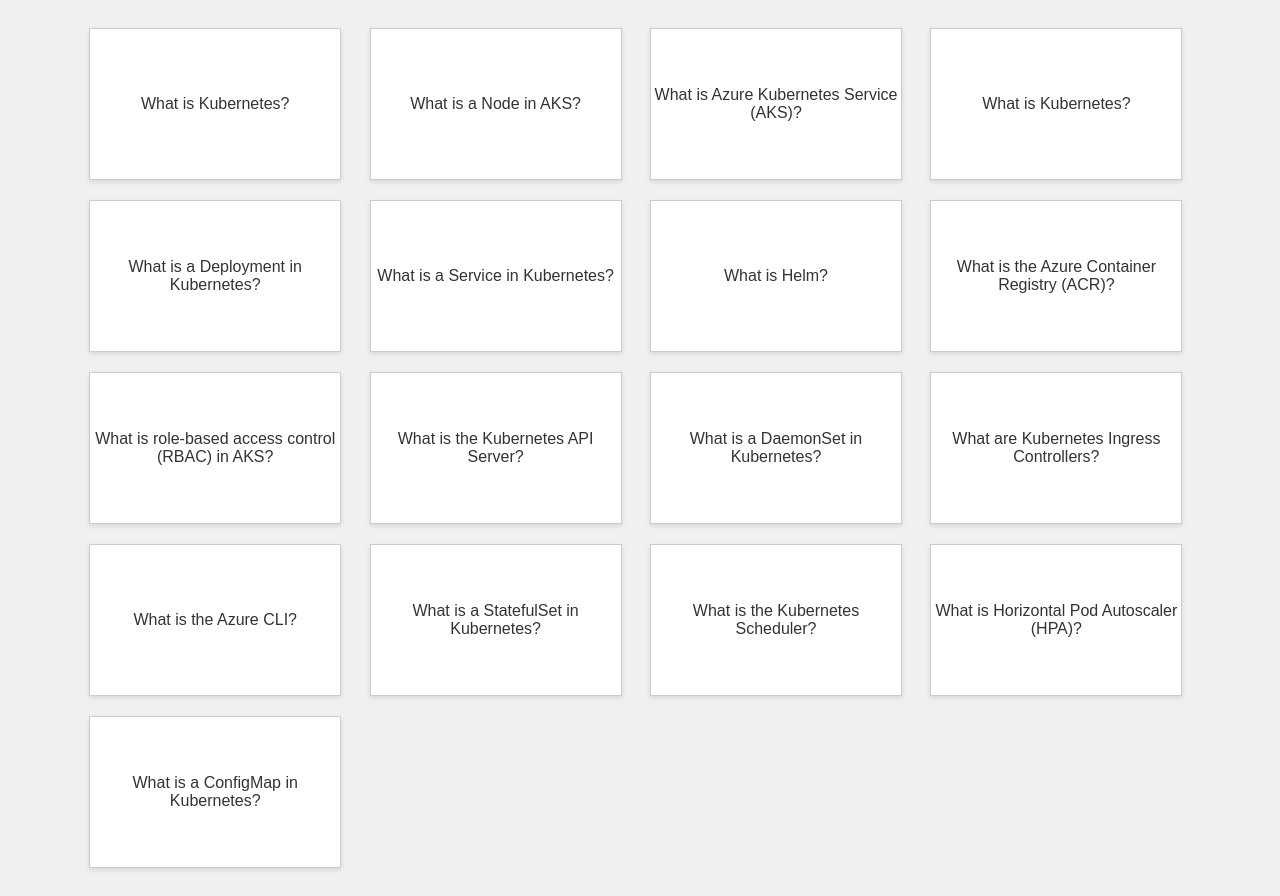
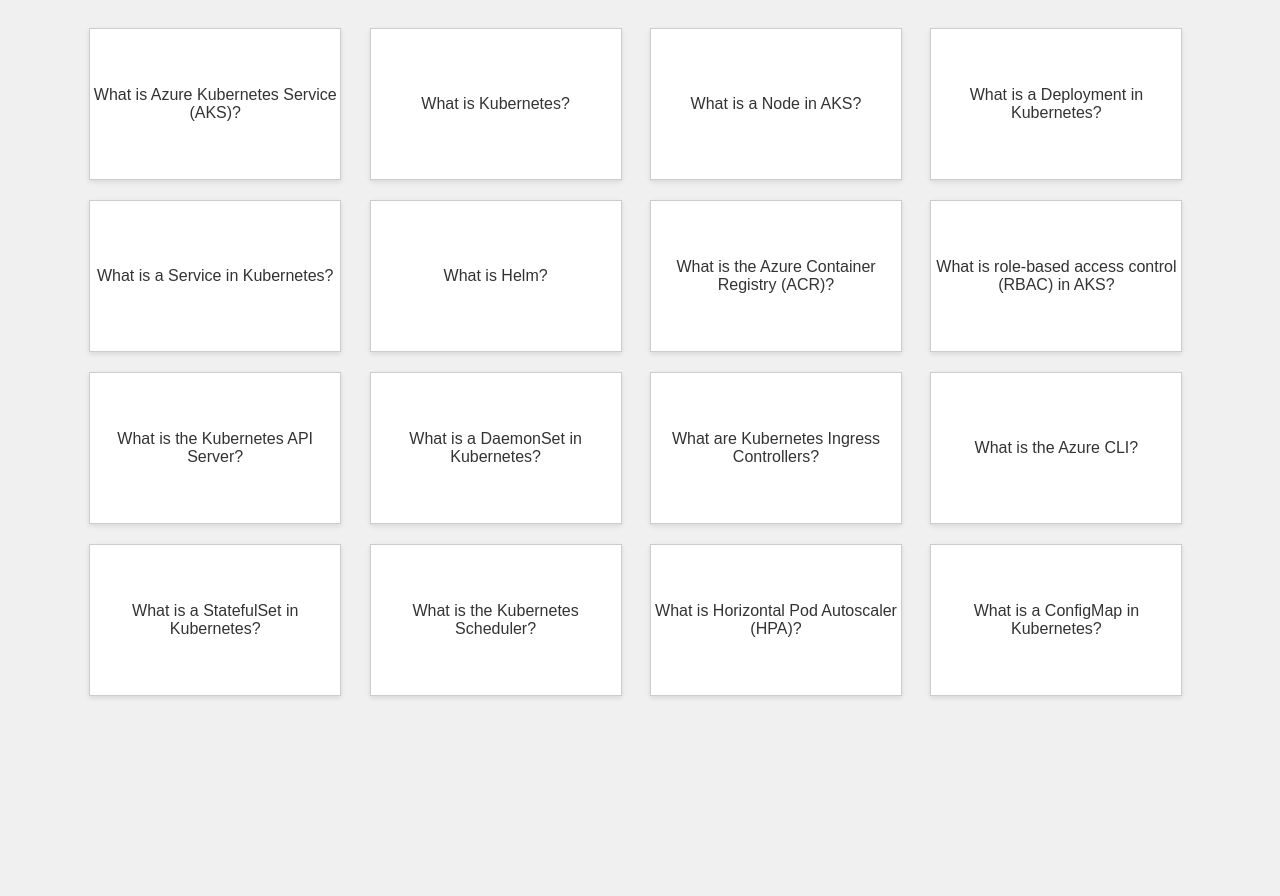
Before and after one commit to venkatesansg111/flashcards, a plain HTML site: page index.html in a window 1280 px wide. After the commit the page ends 856 px from the top, so only its background shows below. Drawn offline with Linux system fonts and the light colour scheme.

Commit message:
Update index.html

```diff
--- a/index.html
+++ b/index.html
@@ -68,6 +68,15 @@
 <div class="flashcard-container">
     <div class="flashcard" onclick="this.classList.toggle('flip')">
         <div class="flashcard-content flashcard-front">
+            What is Azure Kubernetes Service (AKS)?
+        </div>
+        <div class="flashcard-content flashcard-back">
+            AKS is a managed container orchestration service provided by Microsoft Azure that simplifies deploying, managing, and operating Kubernetes.
+        </div>
+    </div>
+
+    <div class="flashcard" onclick="this.classList.toggle('flip')">
+        <div class="flashcard-content flashcard-front">
             What is Kubernetes?
         </div>
         <div class="flashcard-content flashcard-back">
@@ -81,24 +90,6 @@
         </div>
         <div class="flashcard-content flashcard-back">
             A Node is a virtual machine in the AKS cluster that runs containerized applications.
-        </div>
-    </div>
-
-    <div class="flashcard" onclick="this.classList.toggle('flip')">
-        <div class="flashcard-content flashcard-front">
-            What is Azure Kubernetes Service (AKS)?
-        </div>
-        <div class="flashcard-content flashcard-back">
-            AKS is a managed container orchestration service provided by Microsoft Azure that simplifies deploying, managing, and operating Kubernetes.
-        </div>
-    </div>
-
-    <div class="flashcard" onclick="this.classList.toggle('flip')">
-        <div class="flashcard-content flashcard-front">
-            What is Kubernetes?
-        </div>
-        <div class="flashcard-content flashcard-back">
-            Kubernetes is an open-source platform for automating deployment, scaling, and operations of application containers across clusters of hosts.
         </div>
     </div>
 
```
